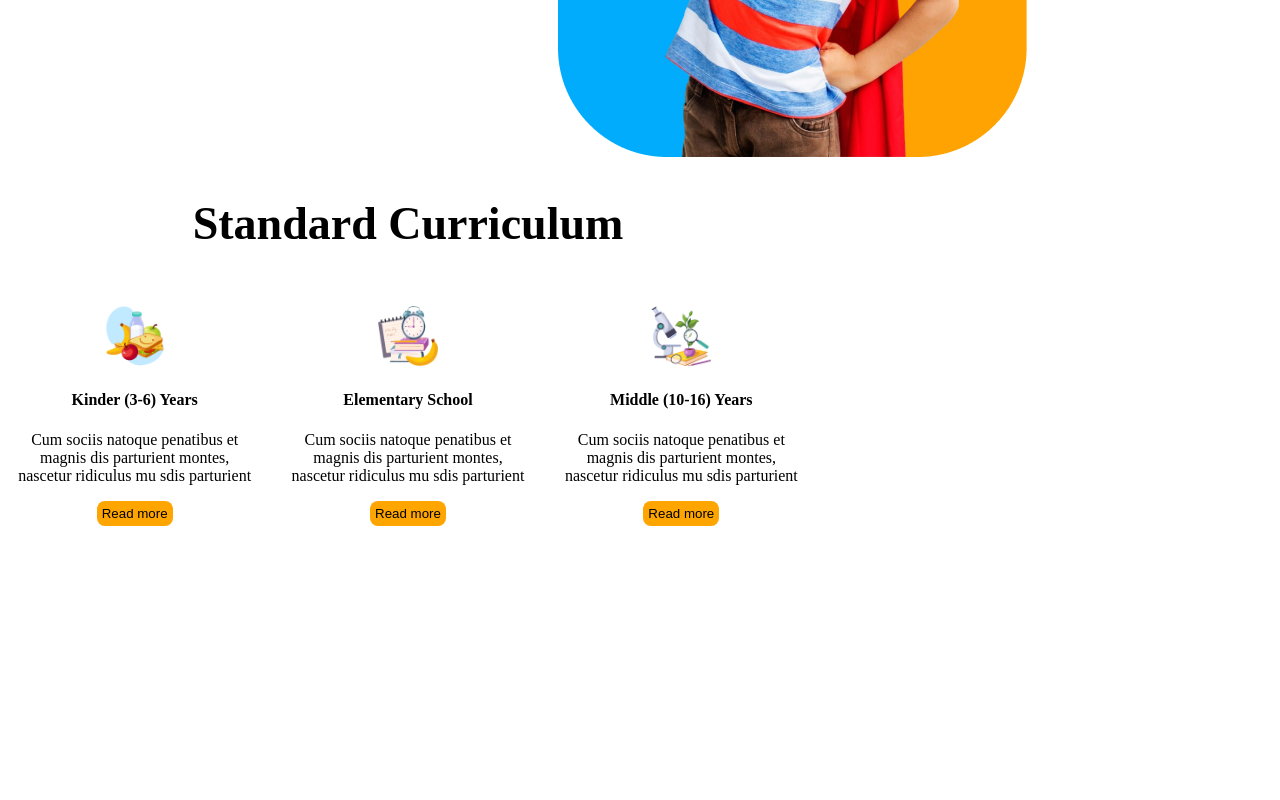
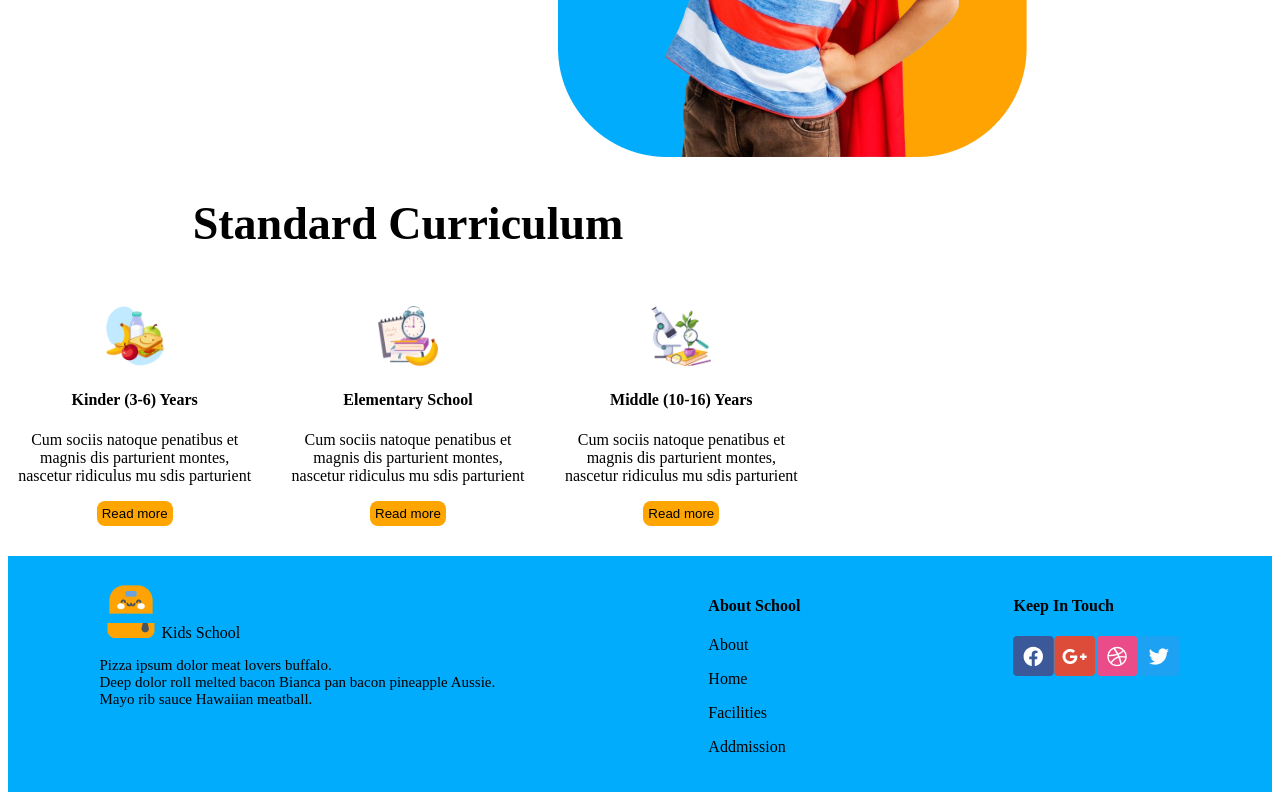
Before and after one commit to ZaHassan1/Assinment-tow, a plain HTML site: page index.html in a window 1280 px wide. Shown: the part 510-1310 px from the top of the page. Before the commit the page ends 1054 px from the top, so only its background shows below. Drawn offline with Linux system fonts and the light colour scheme.

Commit message:
added the last

```diff
--- a/index.html
+++ b/index.html
@@ -74,7 +74,49 @@
 
 
     </main>
-    <footer>
+    <footer class="footer">
+        <section>
+            <div class="footer-one">
+                <div class="footer-containe">
+                    <div >
+                        <img src="assets/logo.png" alt="" >Kids School
+                        <p class="you">Pizza ipsum dolor meat lovers buffalo. <br> Deep dolor roll melted bacon Bianca pan bacon pineapple Aussie. <br> Mayo rib sauce Hawaiian meatball.</p>
+                    </div>
+                </div>
+                <div class="footer-containe">
+                    <div>
+                        <h4>About School</h4>
+                        <p>About</p>
+                        <p>Home</p>
+                        <p>Facilities</p>
+                        <p>Addmission</p>
+                    </div>
+                </div>
+                <div class="footer-containe">
+                    <div>
+                        <h4>Keep In Touch</h4>
+                        <img src="assets/fb.png" alt=""><img src="assets/google+.png" alt=""><img src="assets/dribble.png" alt=""><img src="assets/twitter.png" alt="">
+                    </div>
+                </div>
+
+
+
+
+
+
+
+
+
+
+
+
+
+
+
+
+            </div>
+
+        </section>
 
     </footer>
 
--- a/style/School.css
+++ b/style/School.css
@@ -104,6 +104,24 @@ main{
     width: 60px;
     height: 60px;
 }
+.footer{
+    background-color: #01ACFD;
+    margin-top: 20px;
+}
+.footer-one{
+    display:flex;
+    flex-direction: row;
+    gap: 30px;
+    justify-content: space-around;
+
+}
+.you{
+    font-size: 15px;
+}
+.footer-containe{
+   padding: 20px;
+   justify-content: center;
+}
 @media screen and (max-width: 576px) {
     .banner{
         flex-direction: column;
```
